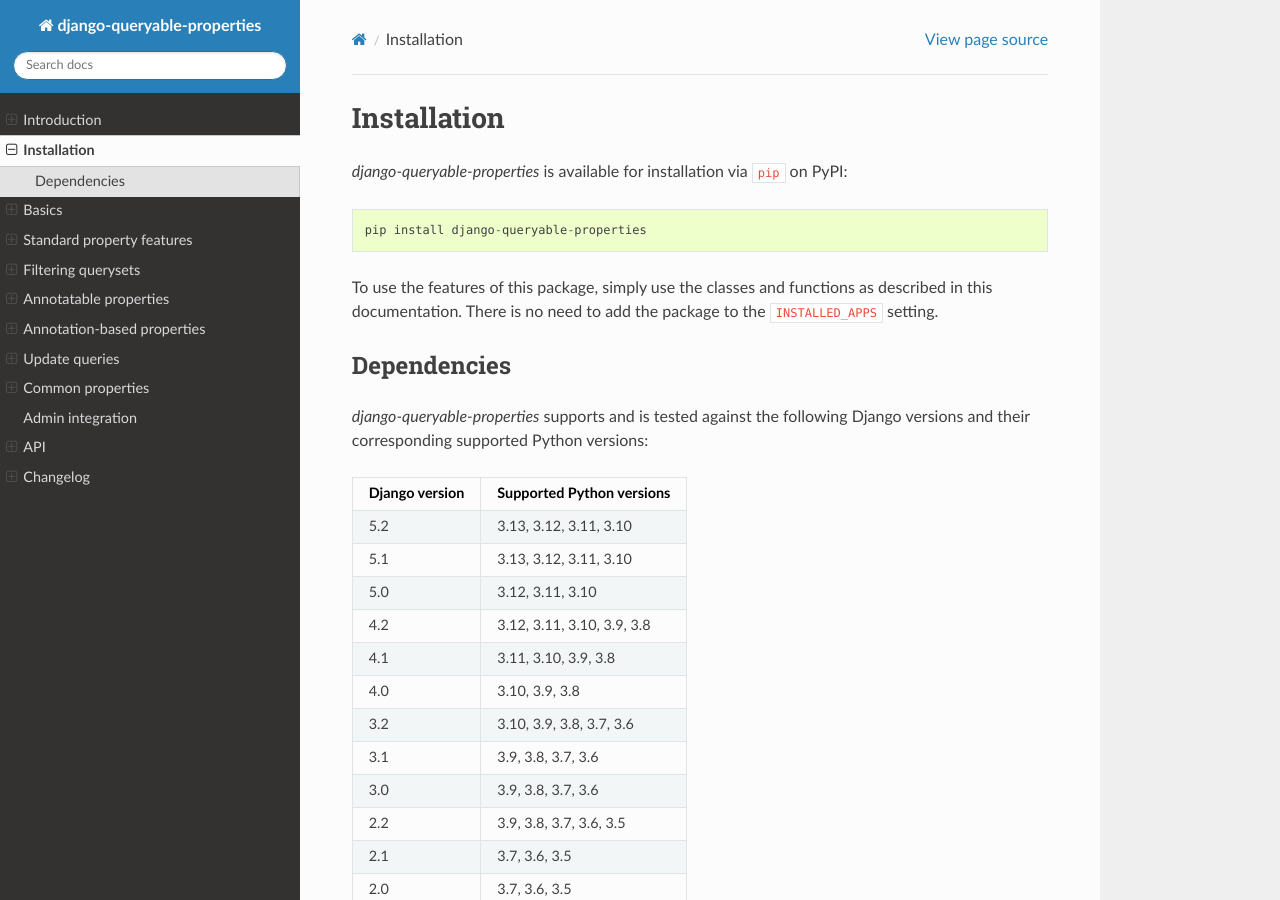
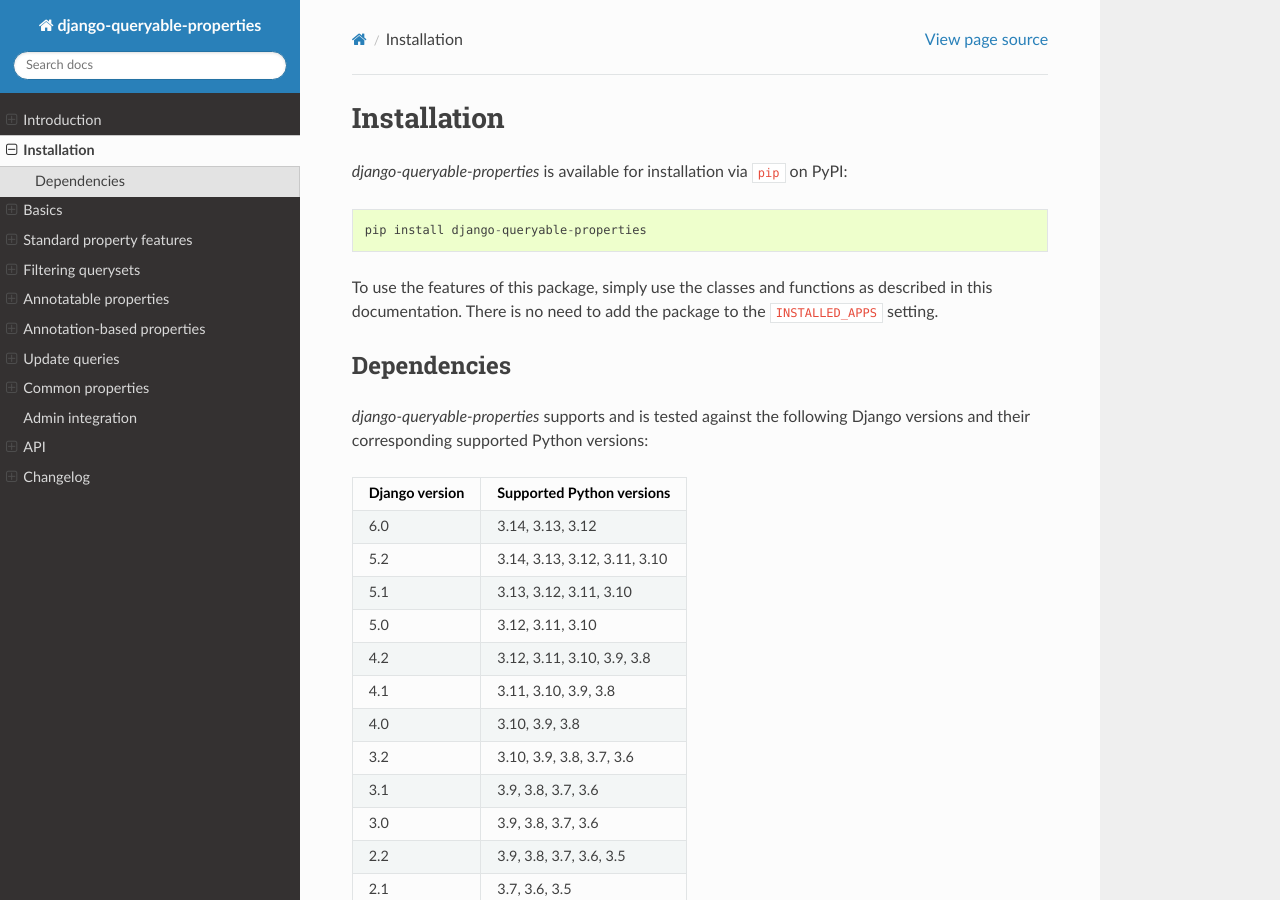
Before and after one commit to W1ldPo1nter/django-queryable-properties, a Sphinx documentation site: the page built from docs/installation.rst, in a window 1280 px wide and 900 px high. Built offline with Sphinx 7.4.7 and the Read the Docs theme 3.1.0, drawn with Linux system fonts in a browser that asks for light colours.

Commit message:
Documented Django 6.0 and Python 3.14 support

```diff
--- a/docs/installation.rst
+++ b/docs/installation.rst
@@ -14,49 +14,51 @@
 *django-queryable-properties* supports and is tested against the following Django versions and their corresponding
 supported Python versions:
 
-+----------------+----------------------------+
-| Django version | Supported Python versions  |
-+================+============================+
-| 5.2            | 3.13, 3.12, 3.11, 3.10     |
-+----------------+----------------------------+
-| 5.1            | 3.13, 3.12, 3.11, 3.10     |
-+----------------+----------------------------+
-| 5.0            | 3.12, 3.11, 3.10           |
-+----------------+----------------------------+
-| 4.2            | 3.12, 3.11, 3.10, 3.9, 3.8 |
-+----------------+----------------------------+
-| 4.1            | 3.11, 3.10, 3.9, 3.8       |
-+----------------+----------------------------+
-| 4.0            | 3.10, 3.9, 3.8             |
-+----------------+----------------------------+
-| 3.2            | 3.10, 3.9, 3.8, 3.7, 3.6   |
-+----------------+----------------------------+
-| 3.1            | 3.9, 3.8, 3.7, 3.6         |
-+----------------+----------------------------+
-| 3.0            | 3.9, 3.8, 3.7, 3.6         |
-+----------------+----------------------------+
-| 2.2            | 3.9, 3.8, 3.7, 3.6, 3.5    |
-+----------------+----------------------------+
-| 2.1            | 3.7, 3.6, 3.5              |
-+----------------+----------------------------+
-| 2.0            | 3.7, 3.6, 3.5              |
-+----------------+----------------------------+
-| 1.11           | 3.7, 3.6, 3.5, 2.7         |
-+----------------+----------------------------+
-| 1.10           | 3.5, 2.7                   |
-+----------------+----------------------------+
-| 1.9            | 3.5, 2.7                   |
-+----------------+----------------------------+
-| 1.8            | 3.5, 2.7                   |
-+----------------+----------------------------+
-| 1.7            | 2.7                        |
-+----------------+----------------------------+
-| 1.6            | 2.7                        |
-+----------------+----------------------------+
-| 1.5            | 2.7                        |
-+----------------+----------------------------+
-| 1.4            | 2.7                        |
-+----------------+----------------------------+
++----------------+------------------------------+
+| Django version | Supported Python versions    |
++================+==============================+
+| 6.0            | 3.14, 3.13, 3.12             |
++----------------+------------------------------+
+| 5.2            | 3.14, 3.13, 3.12, 3.11, 3.10 |
++----------------+------------------------------+
+| 5.1            | 3.13, 3.12, 3.11, 3.10       |
++----------------+------------------------------+
+| 5.0            | 3.12, 3.11, 3.10             |
++----------------+------------------------------+
+| 4.2            | 3.12, 3.11, 3.10, 3.9, 3.8   |
++----------------+------------------------------+
+| 4.1            | 3.11, 3.10, 3.9, 3.8         |
++----------------+------------------------------+
+| 4.0            | 3.10, 3.9, 3.8               |
++----------------+------------------------------+
+| 3.2            | 3.10, 3.9, 3.8, 3.7, 3.6     |
++----------------+------------------------------+
+| 3.1            | 3.9, 3.8, 3.7, 3.6           |
++----------------+------------------------------+
+| 3.0            | 3.9, 3.8, 3.7, 3.6           |
++----------------+------------------------------+
+| 2.2            | 3.9, 3.8, 3.7, 3.6, 3.5      |
++----------------+------------------------------+
+| 2.1            | 3.7, 3.6, 3.5                |
++----------------+------------------------------+
+| 2.0            | 3.7, 3.6, 3.5                |
++----------------+------------------------------+
+| 1.11           | 3.7, 3.6, 3.5, 2.7           |
++----------------+------------------------------+
+| 1.10           | 3.5, 2.7                     |
++----------------+------------------------------+
+| 1.9            | 3.5, 2.7                     |
++----------------+------------------------------+
+| 1.8            | 3.5, 2.7                     |
++----------------+------------------------------+
+| 1.7            | 2.7                          |
++----------------+------------------------------+
+| 1.6            | 2.7                          |
++----------------+------------------------------+
+| 1.5            | 2.7                          |
++----------------+------------------------------+
+| 1.4            | 2.7                          |
++----------------+------------------------------+
 
 Support for certain Python versions was added to some Django versions retrospectively in a patch version.
 The tests run against the most recent patch version for each Django release.
--- a/setup.py
+++ b/setup.py
@@ -95,6 +95,7 @@
         'Framework :: Django :: 5.0',
         'Framework :: Django :: 5.1',
         'Framework :: Django :: 5.2',
+        'Framework :: Django :: 6.0',
         'Intended Audience :: Developers',
         'License :: OSI Approved :: BSD License',
         'Operating System :: OS Independent',
@@ -109,6 +110,7 @@
         'Programming Language :: Python :: 3.11',
         'Programming Language :: Python :: 3.12',
         'Programming Language :: Python :: 3.13',
+        'Programming Language :: Python :: 3.14',
         'Topic :: Internet',
     ],
     packages=find_packages(include='queryable_properties*'),
```
